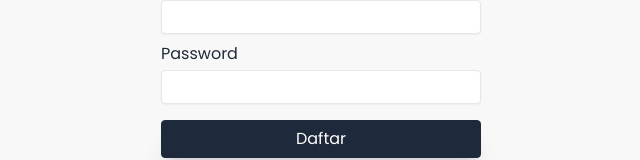
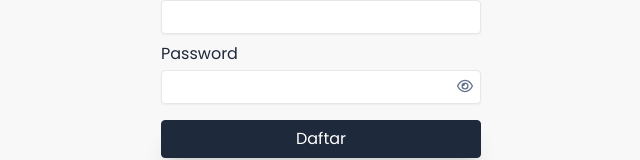
Before and after one commit to Syahridho/film, a React (Vite) app: page /signup in a window 1280 px wide. Shown: the part 172-332 px from the top of the page, without its empty margins (319-959 px from the left). Built offline with nearby package versions, Linux system fonts and the light colour scheme.

Commit message:
feat: hidden password

```diff
--- a/src/components/element/Input/index.tsx
+++ b/src/components/element/Input/index.tsx
@@ -1,3 +1,6 @@
+import { useState } from "react";
+import { FaRegEye, FaRegEyeSlash } from "react-icons/fa6";
+
 type PropstTypes = {
   label: string;
   type?: "text" | "password" | "number" | "email";
@@ -7,19 +10,31 @@ type PropstTypes = {
 };
 
 const Input = (props: PropstTypes) => {
+  const [hidden, setHidden] = useState(false);
   const { label, type, name, value, onChange } = props;
   return (
     <div className="flex flex-col gap-1">
       <label htmlFor={name}>{label}</label>
+      <div className="relative">
         <input
-        type={type}
+          type={hidden ? "text" : type}
           name={name}
           id={name}
           value={value}
           onChange={onChange}
-        className="border p-1 rounded shadow-sm"
+          className="border p-1 w-full rounded shadow-sm"
           required
         />
+        {type === "password" && (
+          <button
+            type="button"
+            onClick={() => setHidden(!hidden)}
+            className="absolute right-0 text-slate-500 p-2"
+          >
+            {hidden ? <FaRegEyeSlash /> : <FaRegEye />}
+          </button>
+        )}
+      </div>
     </div>
   );
 };
```
Lines whose indentation alone changed are shown as unchanged.
